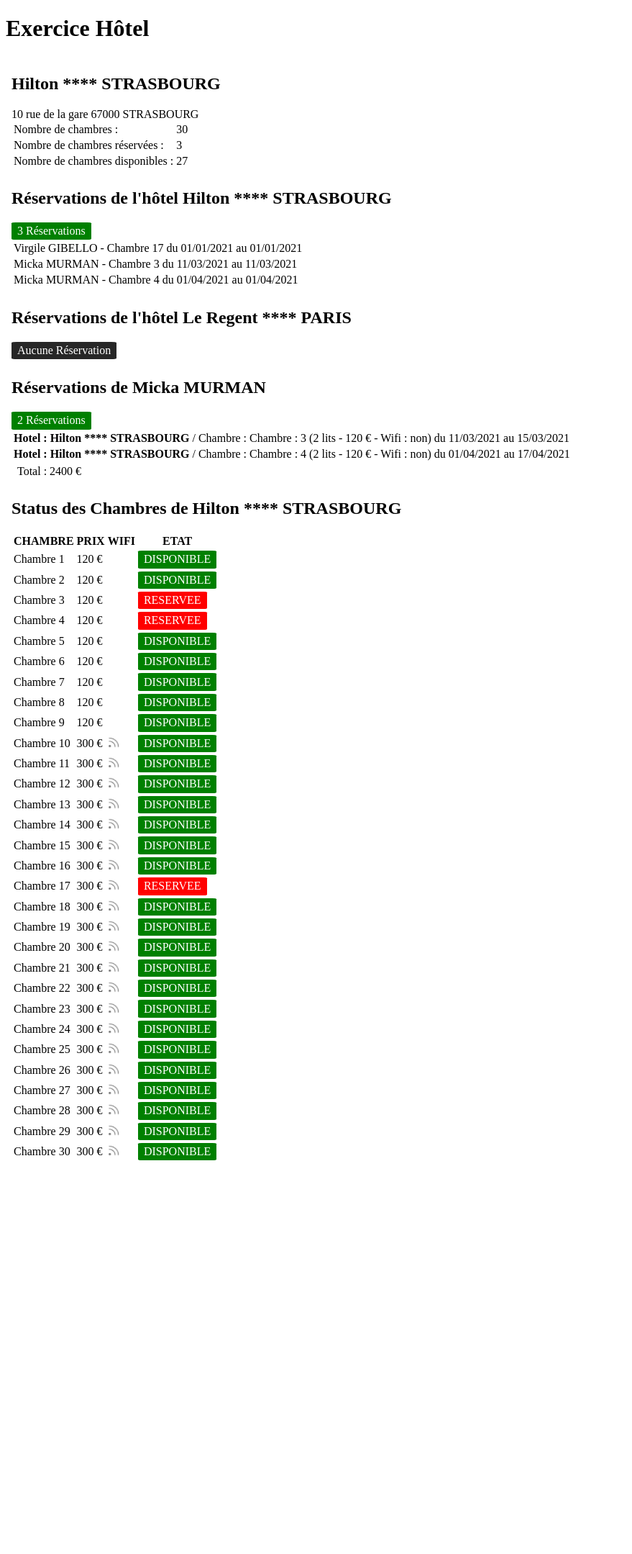
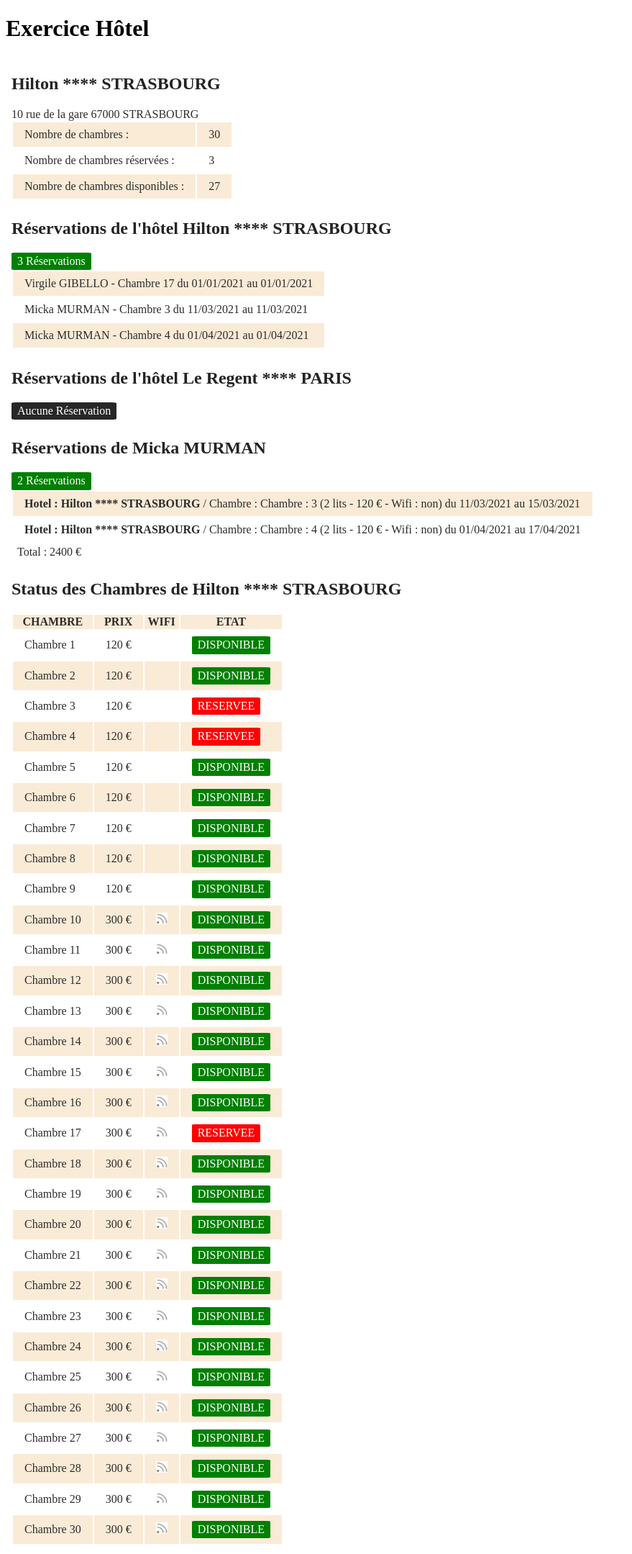
Before and after one commit to Thigre-Corp/POO-Hotel, a PHP site: page / in a window 1280 px wide. Shown: the whole page at 72% size, without its empty margins (0-879 px from the left). Before the commit the page ends 1612 px from the top, so only its background shows below. Run offline with PHP 8.4, Linux system fonts and the light colour scheme.

Commit message:
update CSS

```diff
--- a/style.css
+++ b/style.css
@@ -2,10 +2,14 @@
     box-sizing: border-box;
     margin: 0;
     padding : 0;
+    color: rgb(44, 44, 44);
 }
 
 h1{
-    text-align: justify;
+    color: black;
+}
+h2{
+    color: rgb(36, 35, 35);
 }
 
 div{
@@ -36,3 +40,11 @@ img{
     width: 16px;
     aspect-ratio: 1/1;
 }
+
+td{
+    padding: 0.5em 1em;
+}
+
+table tr:nth-child(2n+1){
+    background-color: antiquewhite;
+}
```
